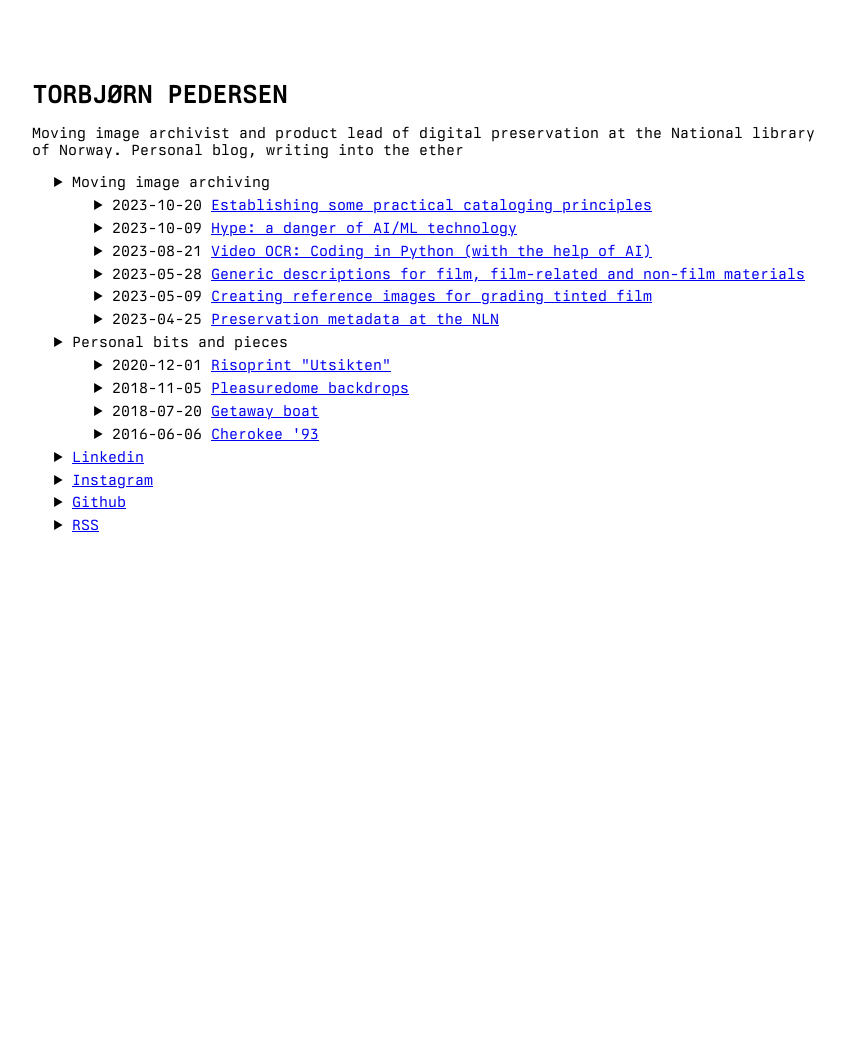
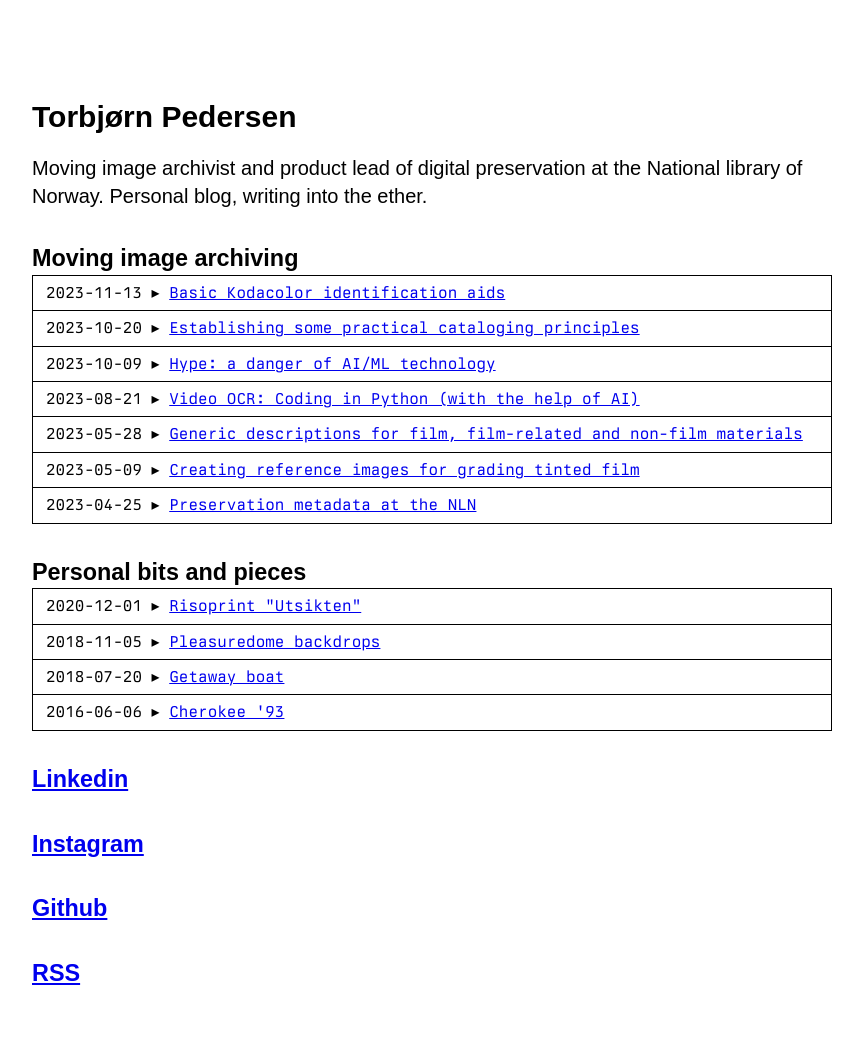
Before and after one commit to torbjornbp/torbjornbp.github.io, a Jekyll site: the page built from index.md, in a window 1280 px wide. Shown: the whole page, without its empty margins (208-1071 px from the left). Built offline with Jekyll 4.4.1, drawn with Linux system fonts in a browser that asks for light colours; some web fonts are replaced; before the commit the page ends 900 px from its top, so only the background shows below that.

Commit message:
Layout changes

```diff
--- a/_config.yml
+++ b/_config.yml
@@ -21,7 +21,7 @@
 title: Torbjørn Pedersen
 author: Torbjørn Pedersen
 email:
-description: Moving image archivist and product lead of digital preservation at the National library of Norway. Personal blog, writing into the ether  # >- this means to ignore newlines until "baseurl:"
+description: Moving image archivist and product lead of digital preservation at the National library of Norway. Personal blog, writing into the ether.  # >- this means to ignore newlines until "baseurl:"
 baseurl: "" # the subpath of your site, e.g. /blog
 url: "https://torbjorn.no" # the base hostname & protocol for your site, e.g. http://example.com
 
@@ -34,7 +34,7 @@ remote_theme: riggraz/no-style-please # if you are using GitHub Pages, change it
 
 theme_config:
   appearance: "auto" # can be "light", "dark" or "auto"
-  back_home_text: "◀︎◀︎" # customize text for homepage link in post layout
+  back_home_text: "◂◂" # customize text for homepage link in post layout
   date_format: "%Y-%m-%d" # customize how date is formatted
   show_description: true # show blog description in home page
 
--- a/_includes/menu_item.html
+++ b/_includes/menu_item.html
@@ -1,14 +1,11 @@
-<ul>
-  {%-for item in include.collection-%}
-    <li>
+{%- for item in include.collection -%}
   {%- if item.url -%}
-      <a href="{{ item.url }}">{{ item.title }}</a>
+    <h3><a href="{{ item.url }}">{{ item.title }}</a></h2>
   {%- else -%}
-      {{ item.title }}
+    <h3>{{ item.title }}</h2>
   {%- endif -%}
-    </li>
 
-    {%-if item.post_list-%}
+  {%- if item.post_list -%}
     {%
       include post_list.html
         category=item.post_list.category
@@ -17,10 +14,9 @@
         show_more_text=item.post_list.show_more_text
         show_more_url=item.post_list.show_more_url
    -%}
-    {%-endif-%}
+  {%- endif -%}
 
-    {%-if item.entries-%}
-      {%-include menu_item.html collection=item.entries-%}
-    {%-endif-%}
-  {%-endfor-%}
-</ul>
+  {%- if item.entries -%}
+    {%- include menu_item.html collection=item.entries -%}
+  {%- endif -%}
+{%- endfor -%}
--- a/_includes/post_list.html
+++ b/_includes/post_list.html
@@ -1,3 +1,13 @@
+<head>
+    <style>
+        table {
+            font-family: 'Berkeley mono';
+            font-style: normal;
+            font-size: 16px;
+        }
+    </style>
+</head>
+
 {%-if include.category-%}
   {%-assign posts = site.categories[include.category]-%}
 {%-else-%}
@@ -11,15 +21,16 @@
 {%-endif-%}
 
 {%- if posts.size > 0 -%}
-  <ul>
+  <table>
     {%- for post in posts limit: include.limit -%}
-        <li>
-          <span>{{- post.date | date: site.theme_config.date_format -}}</span>
-          <a href="{{ post.url | relative_url }}">{{ post.title }}</a>
-        </li>
+    <tr>
+      <td>{{- post.date | date: site.theme_config.date_format -}} &nbsp▸ <a href="{{ post.url | relative_url }}">{{ post.title }}</a></td>
+    </tr>
     {%- endfor -%}
     {%- if include.show_more and limit_exceeded -%}
-      <li><a href="{{ include.show_more_url }}">{{ include.show_more_text | default: "Show more..." }}</a></li>
+    <tr>
+      <td><a href="{{ include.show_more_url }}">{{ include.show_more_text | default: "Show more..." }}</a></td>
+    </tr>
     {%- endif -%}
-  </ul>
+  </table>
 {%- endif -%}
--- a/_posts/2023-11-13-kodacolor-identification.md
+++ b/_posts/documents/2023-11-13-kodacolor-identification.md
@@ -1,7 +1,7 @@
 ---
-category:
+category: documents
 layout: post
-title: "Kodacolor identification aids"
+title: "Basic Kodacolor identification aids"
 ---
 
 
--- a/assets/css/main.scss
+++ b/assets/css/main.scss
@@ -31,24 +31,40 @@ body[a="dark"] { @include dark-appearance; }
   body[a="auto"] { @include dark-appearance; }
 }
 
+
+// -- Fonts -- //
+@import url("https://use.typekit.net/kly0giq.css");
+
+@font-face {
+  font-family: 'Berkeley Mono';
+  font-weight: 400;
+  src: url('fonts/BerkeleyMono-Regular.woff2');
+}
+
+
 // -- Core CSS -- //
 
 body {
-  font-family: "Berkeley Mono";
-  font-weight: 400;
+  font-family: "neue-haas-grotesk-display", sans-serif;
+  font-weight: 100;
   font-style: normal;
-  font-size: 15px;
-  line-height: 1.1;
+  font-size: 20px;
+  line-height: 1.4;
   font-variant-ligatures: common-ligatures;
   -webkit-font-feature-settings: "liga";
 }
 
+h1, h2, h3, h4, h5, h6 {
+  margin-bottom: 0rem;
+  margin-top: 2rem;
+  }
+
 h1 {
-  font-size: 25px;
-  text-transform: uppercase;
-}
+  font-size: 30px;
+  }
 
-h2, h3, h4, h5, h6 { text-transform: uppercase; }
+h2, h3, h4, h5, h6 {
+  }
 
 ul {
   margin: 0.4rem 0;
@@ -60,14 +76,22 @@ ul {
 }
 
 div.highlighter-rouge code {
+  font-family: "Berkeley Mono";
   white-space: pre;
   font-size: 11px;
   font-variant-ligatures: none;
 }
 
 blockquote {
+  font-family: "Berkeley Mono";
+  font-size: 17px;
   margin: 0 auto;
   font-style: normal;
+}
+
+hr {
+  font-family: "Berkeley Mono";
+  font-size: 17px;
 }
 
 table {
@@ -113,14 +137,7 @@ table {
   height: 100%;
 }
 
-// -- Berkeley Mono font -- //
 
-@font-face {
-  font-family: 'Berkeley Mono';
-  src: url('fonts/BerkeleyMono-Regular.woff2');
-  font-weight: 400;
-  font-style: normal;
-}
 
 /* Formatting for PDF exports/printing */
 @media print {
```
Also changed, not shown: Gemfile.lock. Lines whose indentation alone changed are shown as unchanged.
